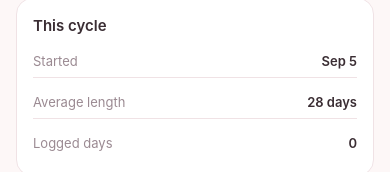
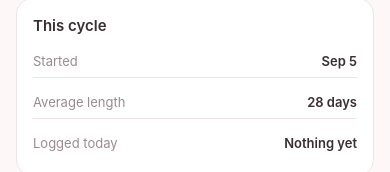
Before and after one commit to Final-Eclipse/anchor, a React Native app: screen / in a window 390 px wide. Shown: the part 672-844 px from the top of the page. Built offline with nearby package versions, Linux system fonts and the light colour scheme.

Commit message:
Make decoy logging internally consistent and persist period logs

```diff
--- a/src/screens/Decoy.tsx
+++ b/src/screens/Decoy.tsx
@@ -56,30 +56,50 @@ function cycleInfo() {
   return { today, started, dayOfCycle, daysUntilNext, week };
 }
 
-/** Symptoms are logged against a date, so they clear naturally on a new day. */
-function loadLogged(): string[] {
+/** Logs are kept against a date, so they clear naturally on a new day. */
+function loadToday(): { logged: string[]; period: boolean } {
   const saved = readDecoy();
   const todayKey = new Date().toDateString();
-  return saved && saved.day === todayKey ? saved.logged : [];
+  return saved && saved.day === todayKey
+    ? { logged: saved.logged, period: saved.period }
+    : { logged: [], period: false };
 }
 
 export function Decoy() {
   const insets = useSafeAreaInsets();
   const [entering, setEntering] = useState(false);
-  const [logged, setLogged] = useState<string[]>(loadLogged);
-  const [periodLogged, setPeriodLogged] = useState(false);
+  const [{ logged, period }, setToday] = useState(loadToday);
 
   if (entering) return <Unlock onCancel={() => setEntering(false)} />;
 
   const { today, started, dayOfCycle, daysUntilNext, week } = cycleInfo();
 
+  function save(next: { logged: string[]; period: boolean }) {
+    setToday(next);
+    writeDecoy({ ...next, day: new Date().toDateString() });
+  }
+
   function toggle(symptom: string) {
-    const next = logged.includes(symptom)
-      ? logged.filter((s) => s !== symptom)
-      : [...logged, symptom];
-    setLogged(next);
-    writeDecoy({ logged: next, day: new Date().toDateString() });
+    save({
+      period,
+      logged: logged.includes(symptom)
+        ? logged.filter((s) => s !== symptom)
+        : [...logged, symptom],
+    });
   }
+
+  /** Untapping is normal in real trackers — people mis-tap and undo it. */
+  function togglePeriod() {
+    save({ logged, period: !period });
+  }
+
+  const summary = period
+    ? logged.length
+      ? `Period · ${logged.length} symptom${logged.length > 1 ? 's' : ''}`
+      : 'Period'
+    : logged.length
+      ? `${logged.length} symptom${logged.length > 1 ? 's' : ''}`
+      : 'Nothing yet';
 
   return (
     <View style={[styles.root, { paddingTop: insets.top }]}>
@@ -117,15 +137,15 @@ export function Decoy() {
         </View>
 
         <Pressable
-          onPress={() => setPeriodLogged(!periodLogged)}
+          onPress={togglePeriod}
           style={({ pressed }) => [
             styles.logPeriod,
-            periodLogged && styles.logPeriodOn,
+            period && styles.logPeriodOn,
             pressed && styles.logPressed,
           ]}
         >
-          <Text style={[styles.logPeriodText, periodLogged && styles.logPeriodTextOn]}>
-            {periodLogged ? 'Period logged for today' : 'Log period'}
+          <Text style={[styles.logPeriodText, period && styles.logPeriodTextOn]}>
+            {period ? 'Logged today · tap to undo' : 'Log period'}
           </Text>
         </Pressable>
 
@@ -160,8 +180,8 @@ export function Decoy() {
             <Text style={styles.statValue}>{CYCLE_LENGTH} days</Text>
           </View>
           <View style={[styles.statRow, styles.statRowLast]}>
-            <Text style={styles.statLabel}>Logged days</Text>
-            <Text style={styles.statValue}>{logged.length}</Text>
+            <Text style={styles.statLabel}>Logged today</Text>
+            <Text style={styles.statValue}>{summary}</Text>
           </View>
         </View>
       </ScrollView>
--- a/src/state/decoyStore.ts
+++ b/src/state/decoyStore.ts
@@ -18,7 +18,8 @@ const isWeb = Platform.OS === 'web';
 
 export interface DecoyState {
   logged: string[];
-  /** ISO date the symptoms were logged against, so they clear on a new day. */
+  period: boolean;
+  /** Date these were logged against, so they clear on a new day. */
   day: string;
 }
 
```
